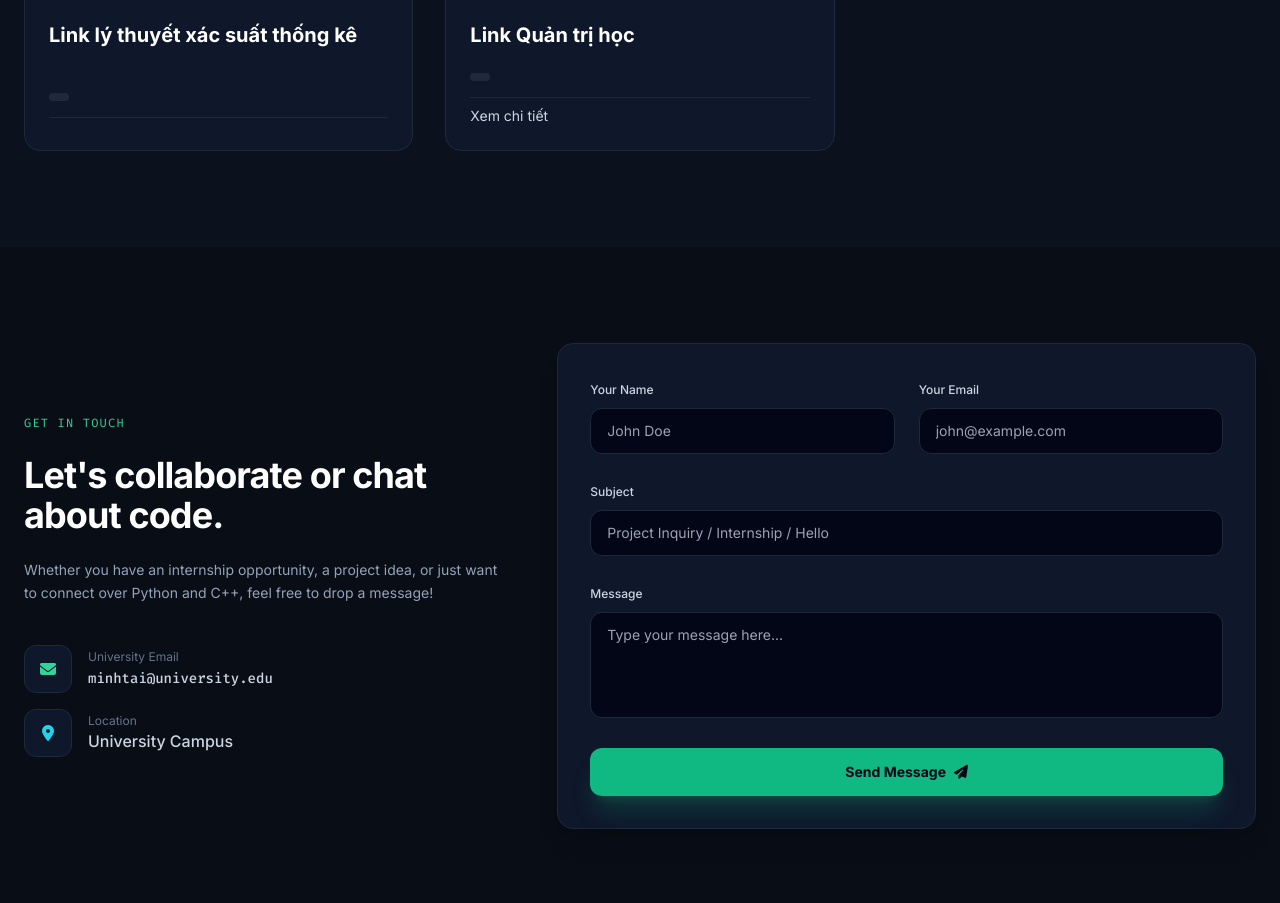
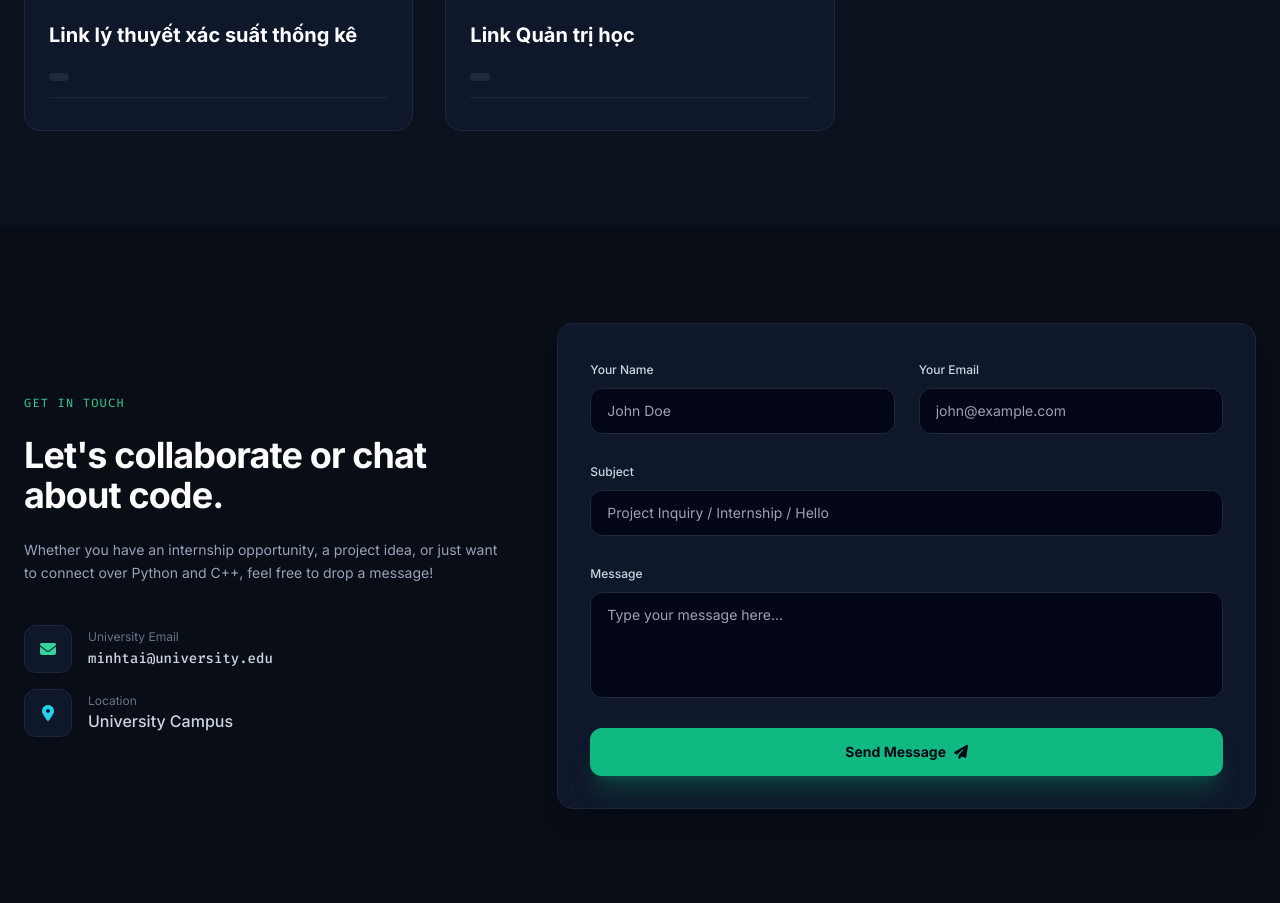
Before and after one commit to Jack-del-cloud/Jack-del-cloud.github.io, a plain HTML site: page index.html in a window 1280 px wide. Shown: the part 3271-4174 px from the top of the page. Drawn offline with nearby package versions, Linux system fonts and the light colour scheme.

Commit message:
Update index.html

```diff
--- a/index.html
+++ b/index.html
@@ -606,7 +606,7 @@
                                 <span class="px-2.5 py-1 rounded-md bg-slate-800 text-slate-300 text-xs font-code"></span>
                             </div>
                             <div class="flex items-center gap-4 pt-2 border-t border-slate-800 text-sm">
-                                <a href="" target="_blank" class="text-slate-300 hover:text-slate-200 transition-colors">Xem chi tiết</a>
+                                <a href="" target="_blank" class="text-slate-300 hover:text-slate-200 transition-colors"></a>
                             </div>
                         </div>
                     </div>
```
